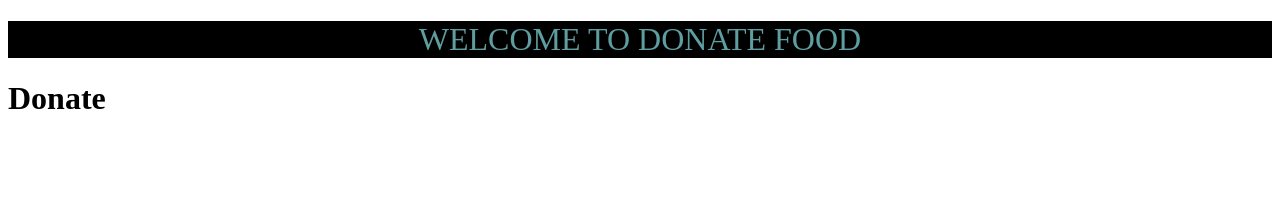
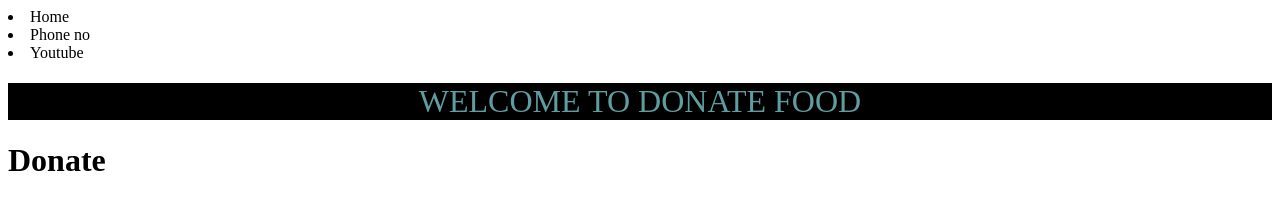
Before and after one commit to nikhilverm/MINI_PROJECT, a plain HTML site: page index.html in a window 1280 px wide. Drawn offline with Linux system fonts and the light colour scheme.

Commit message:
new changes in nav

```diff
--- a/index.html
+++ b/index.html
@@ -8,6 +8,12 @@
     <link rel="stylesheet" href="style.css">
 </head>
 <body>
+    <nav>
+        <li>Home</li>
+        <li>Phone no</li>
+        <li>Youtube</li>
+
+    </nav>
     <h1 class="h" >WELCOME TO  DONATE FOOD</h1>
     <h1>Donate</h1>
 </body>
```
